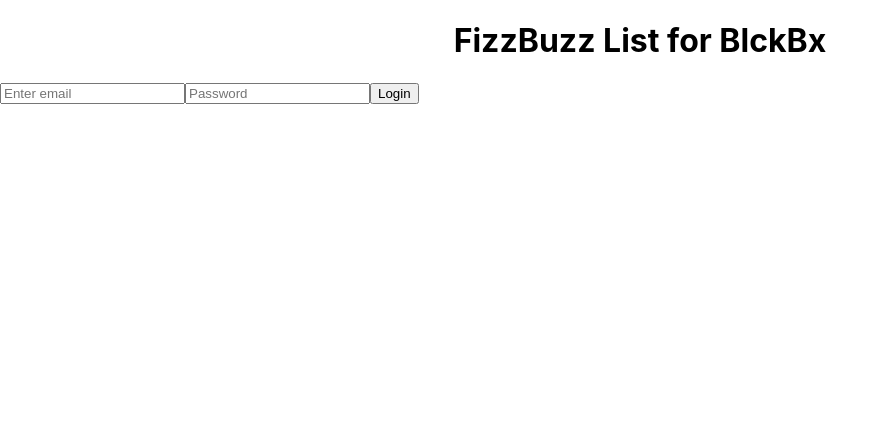
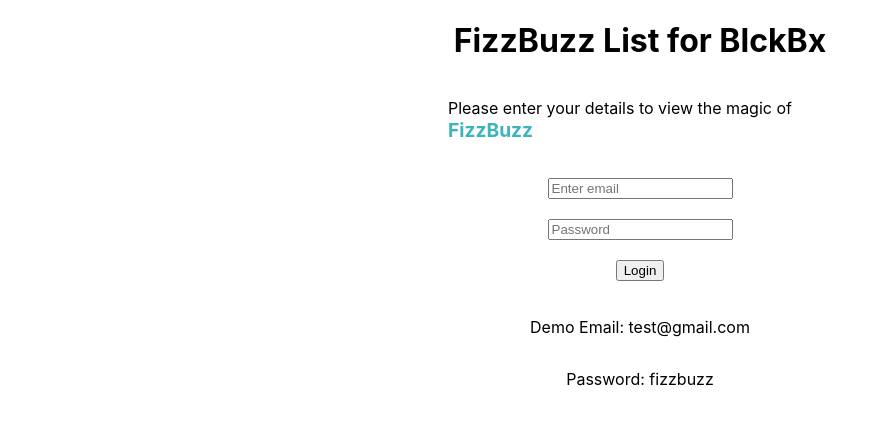
Before and after one commit to anjaliruth/fizzBuzz, a React (Create React App) app in the folder myapp/: page / in a window 1280 px wide. Shown: the top 424 px of the page, without its empty margins (0-889 px from the left). Built offline with nearby package versions, Linux system fonts and the light colour scheme.

Commit message:
styling login page

```diff
--- a/myapp/src/App.css
+++ b/myapp/src/App.css
@@ -11,3 +11,24 @@
   width: 20%;
   margin: 0 auto;
 }
+
+.loginInput{
+  display: flex;
+  flex-direction: column;
+  width: 30%;
+  gap: 20px;
+  align-items: center;
+  margin: 0 auto;
+}
+
+.loginDetails{
+  display: flex;
+  flex-direction: column;
+  align-items: center;
+  margin: 0 auto;
+}
+
+.fizzbuzz{
+  color: #3cb4bc;
+font-weight: 700;
+font-size: larger;}
--- a/myapp/src/components/Auth/Authentication.js
+++ b/myapp/src/components/Auth/Authentication.js
@@ -1,7 +1,7 @@
 import { useState } from "react";
 
 // Move the dummyDataUsers outside of the component function
-const dummyDataUsers = [{ email: "123@test.com", password: "123" }];
+const dummyDataUsers = [{ email: "test@gmail.com", password: "fizzbuzz" }];
 
 export default function Authentication({ validUser }) {
   // create states for username and password
@@ -29,7 +29,8 @@ export default function Authentication({ validUser }) {
       {isAuthenticated ? (
         <p>Welcome!</p>
       ) : (
-        <div>
+        <div className="loginInput">
+        <p>Please enter your details to view the magic of <span className="fizzbuzz">FizzBuzz</span></p>
           <input
             type="email"
             value={email}
@@ -42,7 +43,12 @@ export default function Authentication({ validUser }) {
             placeholder="Password"
             onChange={(e) => setPassword(e.target.value)}
           />
+
           <button onClick={handleLogin}>Login</button>
+          <div className="loginDetails">
+            <p>Demo Email: test@gmail.com</p>
+            <p>Password: fizzbuzz</p>
+          </div>
         </div>
       )}
     </div>
```
